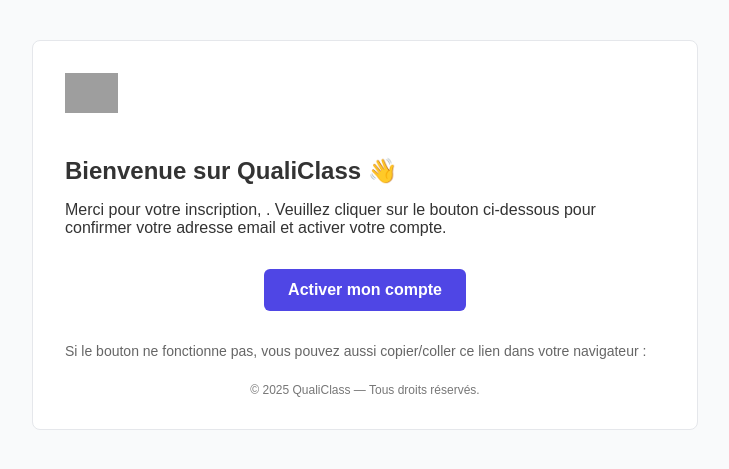
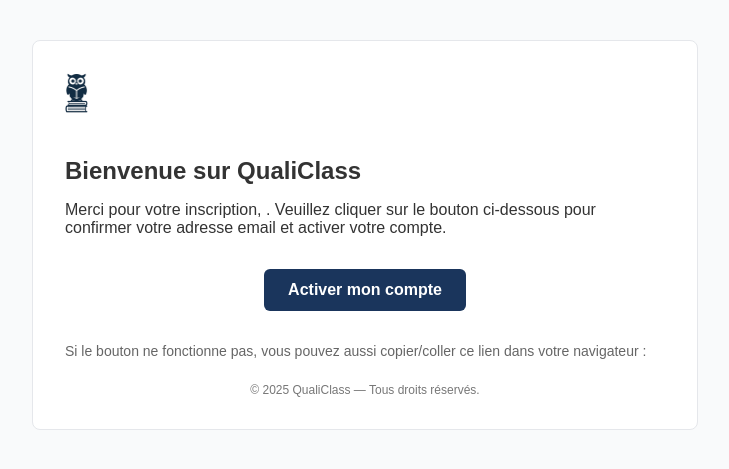
Before and after one commit to skrzypczyk/qualiclass, a Symfony app: template symfony/templates/registration/confirmation_email.html.twig in a window 1280 px wide. Shown: the top 469 px of the page, without its empty margins (275-1004 px from the left). Run offline with Twig, Linux system fonts and the light colour scheme; the template is opened without the code that fills it, so the values that code supplies are empty; some libraries are stand-ins or nearby versions; grey boxes are pictures that could not be loaded.

Commit message:
fix design email register

```diff
--- a/symfony/src/Controller/HomeController.php
+++ b/symfony/src/Controller/HomeController.php
@@ -7,6 +7,7 @@ use Symfony\Bundle\FrameworkBundle\Controller\AbstractController;
 use Symfony\Component\HttpFoundation\Request;
 use Symfony\Component\HttpFoundation\Response;
 use Symfony\Component\Mime\Address;
+use Symfony\Component\Mime\Email;
 use Symfony\Component\Routing\Attribute\Route;
 
 final class HomeController extends AbstractController
@@ -21,7 +22,7 @@ final class HomeController extends AbstractController
             $data = $form->getData();
 
             // 👉 Exemple simple d'envoi avec Mailer
-            $email = (new \Symfony\Component\Mime\Email())
+            $email = (new Email())
                 ->from(new Address('contact@qualiclass.com', 'QualiClass'))
                 ->to(new Address('y.skrzypczyk@gmail.com', 'Yves SKRZYPCZYK'))
                 ->subject('Message depuis QualiClass')
--- a/symfony/templates/registration/confirmation_email.html.twig
+++ b/symfony/templates/registration/confirmation_email.html.twig
@@ -4,8 +4,8 @@
     <meta charset="UTF-8">
     <style>
         .button {
-            background-color: #4f46e5;
-            color: white;
+            background-color: #1a355c;
+            color: white !important;
             padding: 12px 24px;
             border-radius: 6px;
             text-decoration: none;
@@ -33,9 +33,9 @@
 <body style="background-color:#f9fafb; padding: 32px;">
 
 <div class="container">
-    <img src="https://qualiclass.com/logo.png" alt="QualiClass" style="height: 40px; margin-bottom: 24px;">
+    <img src="https://qualiclass.com/images/logo-qualiclass-small.png" alt="QualiClass" style="height: 40px; margin-bottom: 24px;">
 
-    <h1 style="font-size: 24px; font-weight: bold; margin-bottom: 16px;">Bienvenue sur QualiClass 👋</h1>
+    <h1 style="font-size: 24px; font-weight: bold; margin-bottom: 16px;">Bienvenue sur QualiClass</h1>
 
     <p style="margin-bottom: 16px;">
         Merci pour votre inscription, {{ user.firstName ?? user.email }}.
```
